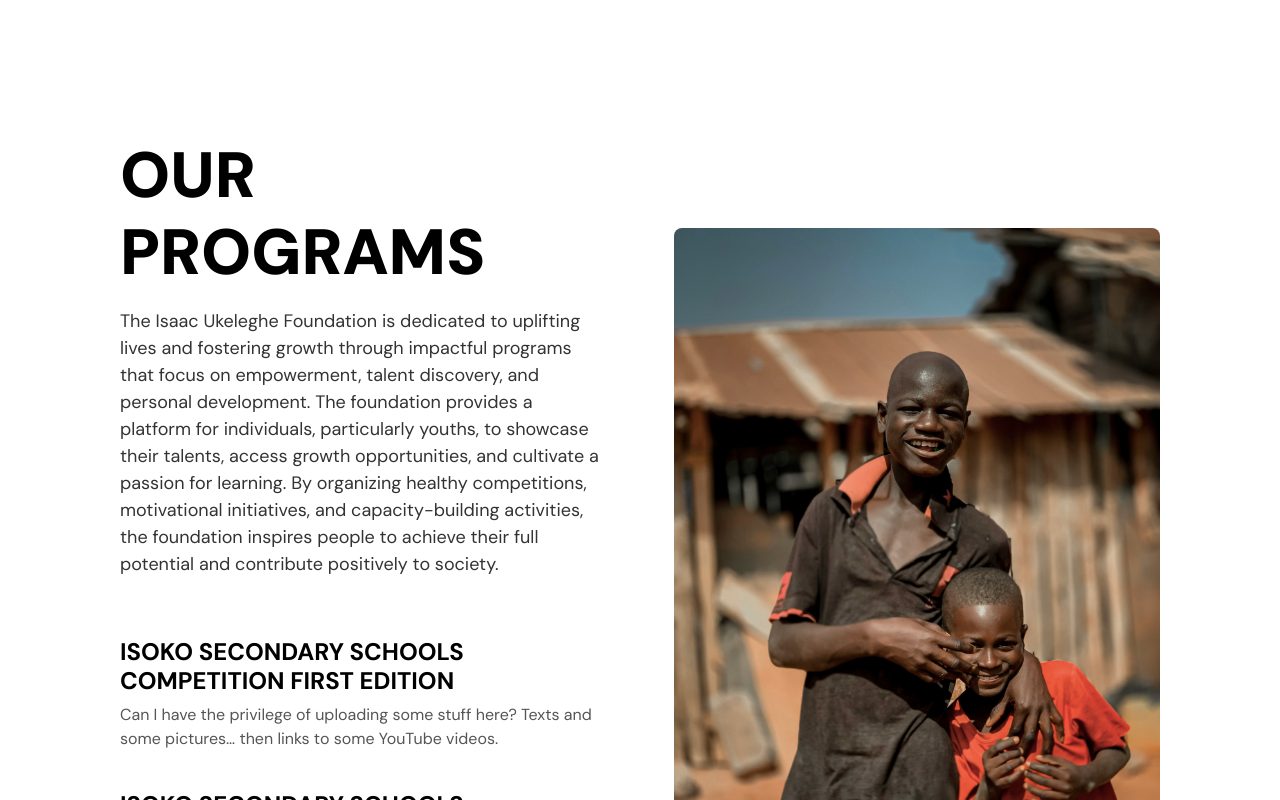
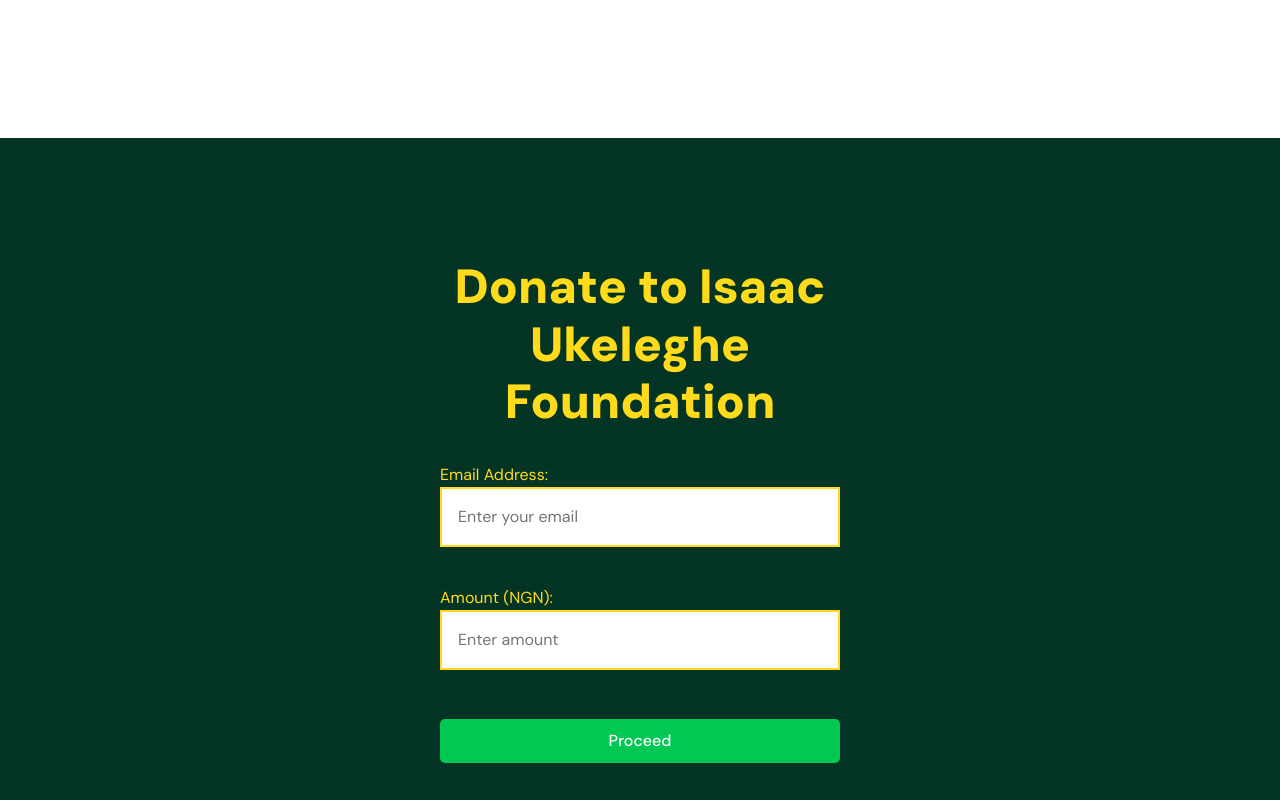
Before and after one commit to Ibeneme/IUF, a React (Vite) app: page / in a window 1280 px wide. Shown: the part 2460-3260 px from the top of the page. Built offline with nearby package versions, Linux system fonts and the light colour scheme; a web font is replaced by a local one.

Commit message:
first commit

```diff
--- a/package.json
+++ b/package.json
@@ -22,6 +22,7 @@
     "react-bootstrap": "^2.10.4",
     "react-dom": "^18.3.1",
     "react-icons": "^4.12.0",
+    "react-paystack": "^6.0.0",
     "react-redux": "^9.0.4",
     "react-responsive": "^10.0.0",
     "react-router-dom": "^6.26.0",
@@ -31,7 +32,6 @@
     "slick-carousel": "^1.8.1",
     "styled-components": "^6.1.11",
     "yup": "^1.4.0"
-
   },
   "devDependencies": {
     "@eslint/js": "^9.15.0",
--- a/src/Components/Sections/Hero/Hero.tsx
+++ b/src/Components/Sections/Hero/Hero.tsx
@@ -10,6 +10,7 @@ import WhyChooseUsG from "../Why_Choose_us/G/WhyChooseUsG";
 import WhyChooseUsH from "../Why_Choose_us/G/WhyChooseUsH";
 import ImageSlider from "../Why_Choose_us/G/ImageSlider";
 import SupportCause from "../Why_Choose_us/G/SupportCause";
+import PaystackComponent from "../../../pages/Payments/PaystackComponent";
 
 const Hero: React.FC = () => {
 
@@ -55,7 +56,9 @@ const Hero: React.FC = () => {
         </div>
       </div>
       <CenteredTextSection />
+
       <WhyChooseUsF />
+      <PaystackComponent />
       <WhyChooseUsG />
       <WhyChooseUsH />
       <SupportCause />
--- /dev/null
+++ b/src/pages/Payments/PaystackComponent.tsx
@@ -0,0 +1,158 @@
+import React, { useState } from "react";
+import { PaystackButton } from "react-paystack";
+import { useNavigate } from "react-router-dom";
+import "./pay.css";
+
+const PaystackComponent: React.FC = () => {
+  const publicKey = "pk_live_9f6877d3bad9255bd0b7a582cce978fcaf354b80";
+  const navigate = useNavigate();
+
+  const [email, setEmail] = useState<string>("");
+  const [amount, setAmount] = useState<any>("");
+  const [errors, setErrors] = useState<{ email?: string; amount?: string }>({});
+  const [validated, setValidated] = useState<boolean>(false);
+
+  const reference = `donation_${Math.floor(Math.random() * 1000000000 + 1)}`;
+
+  const validateInputs = () => {
+    const newErrors: { email?: string; amount?: string } = {};
+    const emailRegex = /^[^\s@]+@[^\s@]+\.[^\s@]+$/;
+
+    if (!email || !emailRegex.test(email)) {
+      newErrors.email = "Please enter a valid email address.";
+    }
+
+    if (!amount || amount <= 0) {
+      newErrors.amount = "Please enter a valid amount greater than zero.";
+    }
+
+    setErrors(newErrors);
+
+    return Object.keys(newErrors).length === 0;
+  };
+
+  const handleProceed = () => {
+    if (validateInputs()) {
+      setValidated(true); // Trigger Paystack button display
+    }
+  };
+
+  const componentProps = {
+    email,
+    amount: amount * 100, // Paystack expects the amount in kobo
+    publicKey,
+    text: "Donate",
+    color: "#fff",
+    backgroundColor: "red",
+    onSuccess: () => {
+      console.log("Payment Successful!");
+      navigate("/success");
+    },
+    onClose: () => {
+      console.log("Payment closed");
+    },
+    reference,
+  };
+
+  return (
+    <div
+      style={{
+        padding: "20px",
+        // maxWidth: "400px",
+        margin: "0 auto",
+        paddingTop: 120,
+        marginTop: 120,
+        marginBottom: 120,
+        paddingBottom: 160,
+        backgroundColor: "#043424",
+        justifyContent: "center",
+        alignItems: "center",
+        display: "flex",
+      }}
+    >
+      <div style={{ maxWidth: 400 }}>
+        <h2
+          style={{
+            color: "#FFDB1B",
+            fontSize: 48,
+            fontWeight: 900,
+            textAlign: "center",
+          }}
+        >
+          Donate to Isaac Ukeleghe Foundation
+        </h2>
+        <form>
+          <div style={{ marginBottom: "10px" }}>
+            <label style={{ marginTop: "24px", color: "#FFDB1B" }}>
+              Email Address:
+            </label>
+            <input
+              type="email"
+              value={email}
+              onChange={(e) => setEmail(e.target.value)}
+              placeholder="Enter your email"
+              style={{
+                width: "100%",
+                padding: "16px",
+                marginBottom: "5px",
+                backgroundColor: "#fff",
+                border: "2px solid #FFDB1B",
+                color: "#000",
+              }}
+              required
+            />
+            {errors.email && <p style={{ color: "red" }}>{errors.email}</p>}
+          </div>
+          <div style={{ marginBottom: "10px" }}>
+            <label style={{ marginTop: "24px", color: "#FFDB1B" }}>
+              Amount (NGN):
+            </label>
+            <input
+              type="number"
+              value={amount}
+              onChange={(e) => setAmount(Number(e.target.value))}
+              placeholder="Enter amount"
+              style={{
+                width: "100%",
+                padding: "16px",
+                marginBottom: "5px",
+                backgroundColor: "#fff",
+                border: "2px solid #FFDB1B",
+                color: "#000",
+              }}
+              required
+            />
+            {errors.amount && <p style={{ color: "red" }}>{errors.amount}</p>}
+          </div>
+          <br />
+          {!validated && (
+            <button
+              type="button"
+              onClick={handleProceed}
+              style={{
+                backgroundColor: "#00C853",
+                color: "#fff",
+                border: "none",
+                padding: "10px 15px",
+                cursor: "pointer",
+                borderRadius: "5px",
+                marginTop: "10px",
+                width: "100%",
+              }}
+            >
+              Proceed
+            </button>
+          )}
+        </form>
+
+        {validated && (
+          <div>
+            <PaystackButton {...componentProps} className="paystack-button" />
+          </div>
+        )}
+      </div>
+    </div>
+  );
+};
+
+export default PaystackComponent;
--- /dev/null
+++ b/src/pages/Payments/pay.css
@@ -0,0 +1,7 @@
+.paystack-button {
+    background-color: #00C853;
+    width: 100%;
+    color: #fff;
+    padding: 12px;
+    border-radius: 12px;
+}
```
Also changed, not shown: 2 other files (tests, documents, lock files or other folders).
